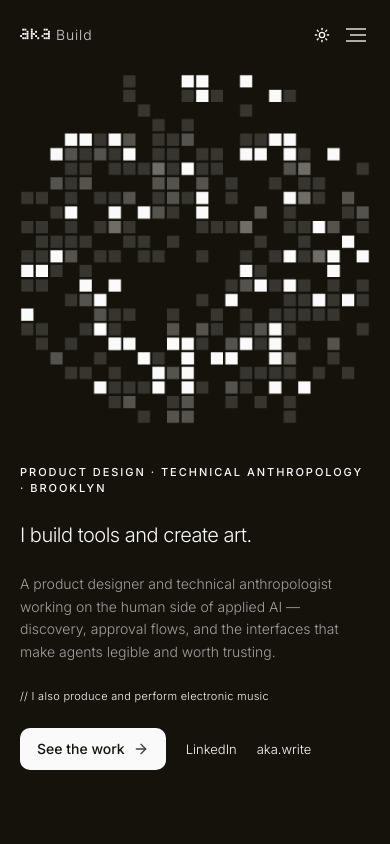
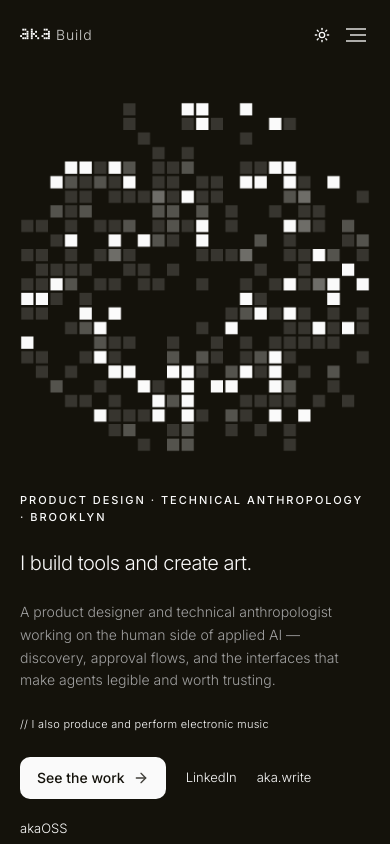
Before and after one commit to akaieuan/fkayion, a Next.js app: page / in a window 390 px wide. Shown: the top 844 px of the page. Built offline with nearby package versions, Linux system fonts and the light colour scheme.

Commit message:
Hero: add akaOSS → akaoss.dev link next to aka.write; pad the stacked hero above so the mark clears the fixed header on small screens

```diff
--- a/app/sections/home-section.tsx
+++ b/app/sections/home-section.tsx
@@ -7,6 +7,7 @@ import { AkaMark } from '@/components/features/brand/aka-mark'
 const keyLinks = [
   { label: 'LinkedIn', href: 'https://www.linkedin.com/in/ieuan-king/' },
   { label: 'aka.write', href: 'https://kraa.io/akaieuan' },
+  { label: 'akaOSS', href: 'https://www.akaoss.dev' },
 ]
 
 /** Entrance stagger for the hero stack, top to bottom (mirrors the studio sites). */
@@ -17,7 +18,7 @@ const staggerDelay = (step: number) => ({ animationDelay: `${step * 120}ms` })
 export function HomeSection() {
   return (
     <section id="section-0" className="relative min-h-dvh w-full">
-      <div className="flex min-h-dvh items-center">
+      <div className="flex min-h-dvh items-center pt-24 md:pt-0">
         <div className="site-inset max-w-site mx-auto w-full">
           <div className="grid items-center gap-10 md:grid-cols-2 md:gap-8">
             {/* animation first so it sits above the copy when the grid stacks;
```
